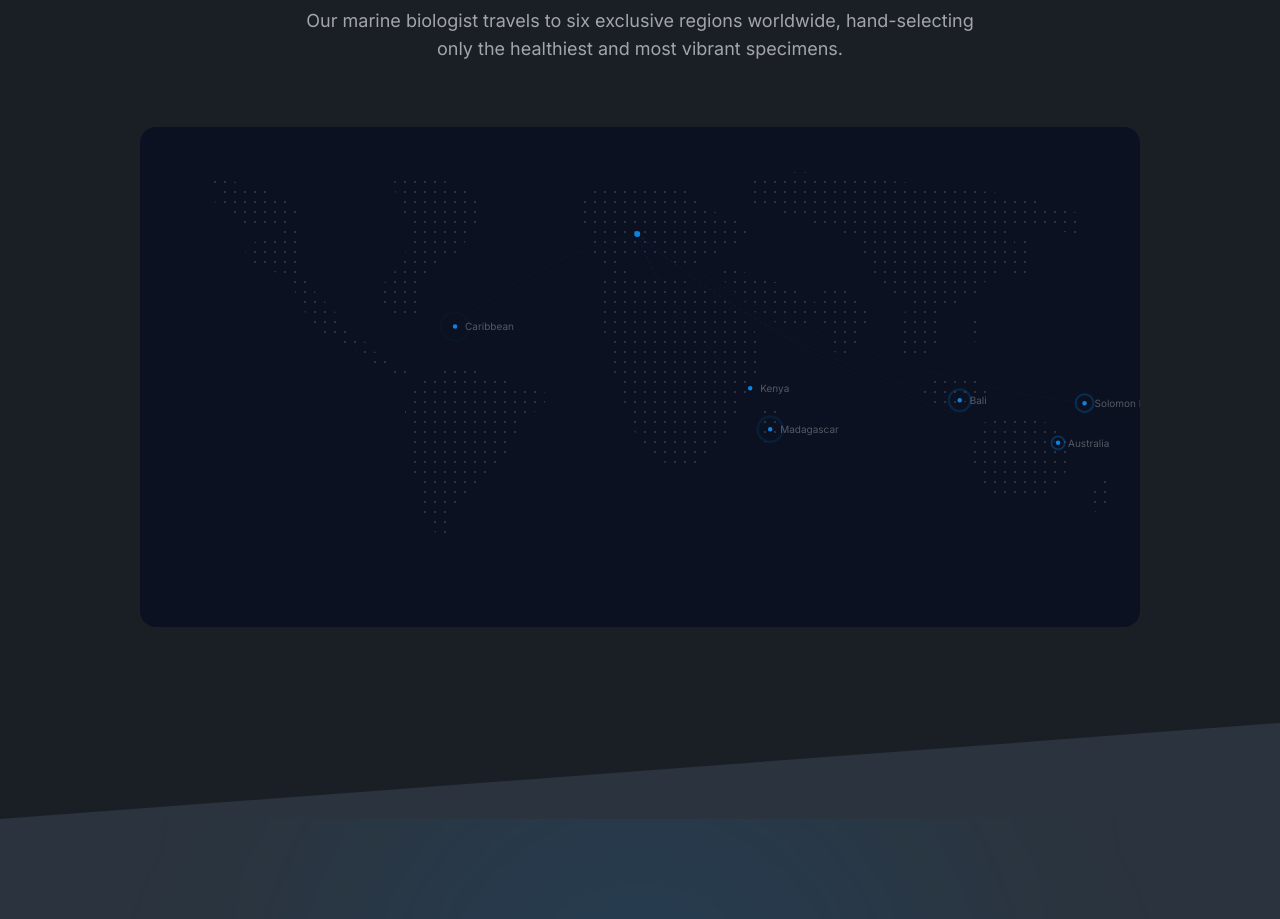
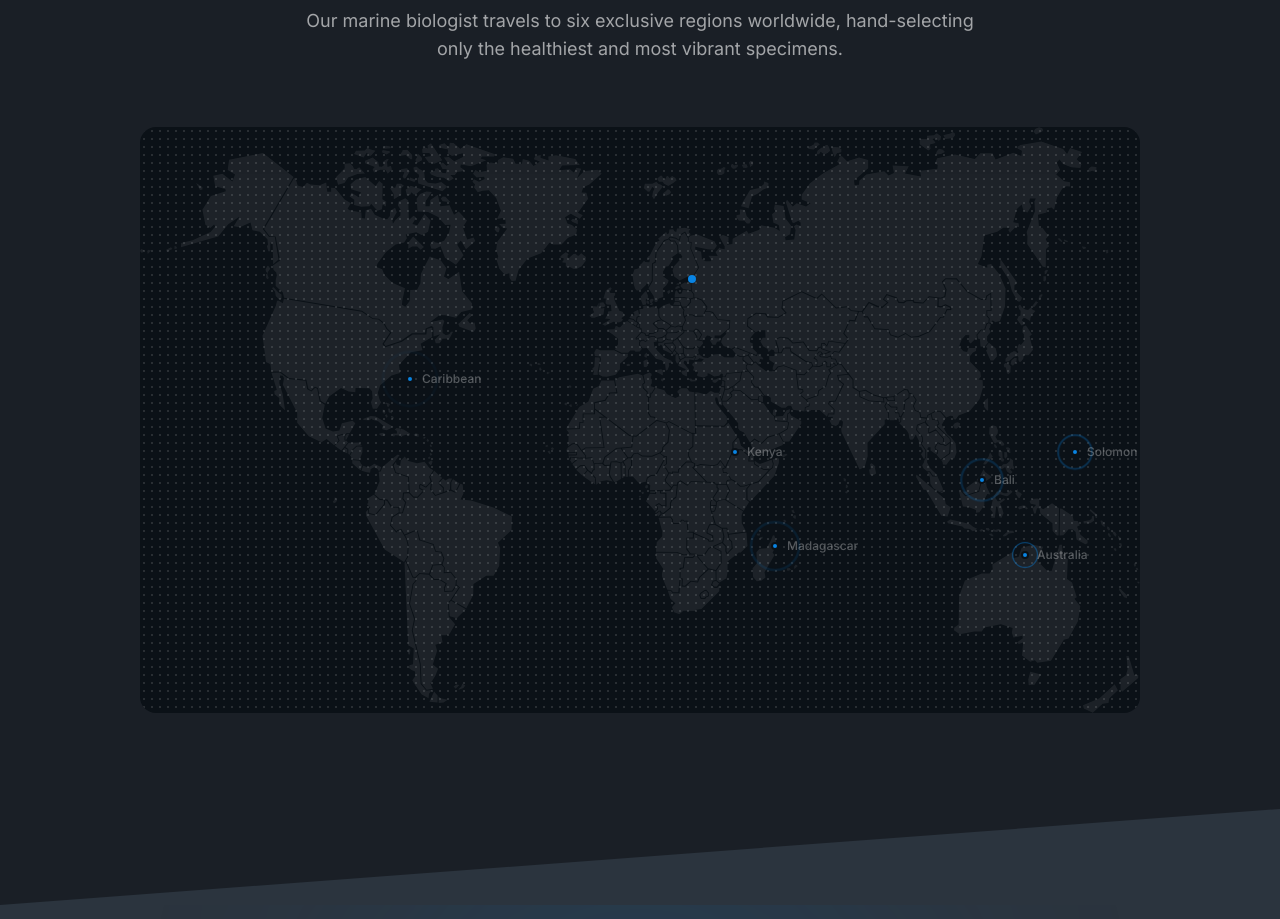
Before and after one commit to eddiejibson/tcf, a Next.js app: page / in a window 1280 px wide. Shown: the part 3040-3959 px from the top of the page. Built offline with nearby package versions, Linux system fonts and the light colour scheme.

Commit message:
first commit

```diff
--- a/app/components/SourceMap.tsx
+++ b/app/components/SourceMap.tsx
@@ -6,111 +6,61 @@ import { useCallback, useState } from "react";
 interface Location {
   name: string;
   description: string;
-  lat: number;
-  lon: number;
+  // Percentage positions on the map image (manually mapped to the SVG projection)
+  x: number;
+  y: number;
 }
 
+// Positions mapped to the world-map.svg viewBox (30.767, 241.591, 784, 458.6)
+// Conversion: xPct = (svgX - 30.767) / 784.077 * 100
+//              yPct = (svgY - 241.591) / 458.627 * 100
 const LOCATIONS: Location[] = [
   {
     name: "Madagascar",
+    x: 63.5,
+    y: 71.5,
     description:
       "Rare deepwater Acropora & vibrant soft corals from the Indian Ocean.",
-    lat: -18.77,
-    lon: 46.87,
   },
   {
     name: "Bali",
+    x: 84.2,
+    y: 60.2,
     description:
       "Hand-picked Euphyllia, Goniopora & premium LPS from Indonesian reefs.",
-    lat: -8.34,
-    lon: 115.09,
   },
   {
     name: "Solomon Islands",
+    x: 93.5,
+    y: 55.5,
     description:
       "Pristine wild colonies and unique colour morphs from untouched reefs.",
-    lat: -9.43,
-    lon: 160.03,
   },
   {
     name: "Australia",
+    x: 88.5,
+    y: 73,
     description:
       "World-class Acropora & Chalice from the Great Barrier Reef region.",
-    lat: -23.7,
-    lon: 150.5,
   },
   {
     name: "Kenya",
+    x: 59.5,
+    y: 55.5,
     description:
       "Sustainably harvested corals from East Africa's coastal waters.",
-    lat: -4.04,
-    lon: 39.67,
   },
   {
     name: "Caribbean",
+    x: 27,
+    y: 43,
     description:
       "Aquacultured Gorgonians, Ricordea & rare Caribbean specimens.",
-    lat: 18.22,
-    lon: -66.59,
   },
 ];
 
-// UK origin
-const UK = { lat: 51.5, lon: -1.0 };
-
-function toSvg(lat: number, lon: number): [number, number] {
-  return [((lon + 180) / 360) * 1000, ((90 - lat) / 180) * 500];
-}
-
-function arcPath(from: [number, number], to: [number, number]): string {
-  const mx = (from[0] + to[0]) / 2;
-  const my = (from[1] + to[1]) / 2;
-  const dx = to[0] - from[0];
-  const dy = to[1] - from[1];
-  const dist = Math.sqrt(dx * dx + dy * dy);
-  const offset = dist * 0.12;
-  const nx = -dy / dist;
-  const ny = dx / dist;
-  return `M${from[0]},${from[1]} Q${mx + nx * offset},${my + ny * offset} ${to[0]},${to[1]}`;
-}
-
-const ukPos = toSvg(UK.lat, UK.lon);
-
-// Continent fill paths for dot-matrix clipping (equirectangular 1000x500)
-const CONTINENT_PATHS = [
-  // North America (Alaska through Central America)
-  "M64,53 L83,62 L75,75 L83,81 L90,90 L100,97 L130,100 L155,100 L158,114 L158,118 L160,130 L160,145 L168,156 L175,165 L185,175 L195,185 L200,195 L210,205 L225,215 L235,225 L249,235 L260,242 L275,248 L279,252 L270,252 L258,248 L245,240 L232,235 L220,228 L210,220 L200,215 L188,210 L180,205 L172,196 L165,185 L160,175 L155,165 L150,156 L142,150 L135,145 L128,140 L118,138 L110,135 L105,130 L106,122 L115,115 L128,110 L140,105 L150,100 L155,92 L160,85 L155,78 L148,72 L140,68 L130,65 L118,62 L105,58 L95,55 L80,50 L70,50 Z M250,55 L280,52 L310,55 L330,62 L340,72 L342,82 L340,90 L335,100 L333,105 L325,115 L315,126 L305,132 L294,137 L285,148 L280,158 L277,168 L277,178 L278,185 L272,192 L262,192 L250,188 L238,178 L235,170 L238,162 L245,155 L252,148 L258,140 L264,130 L268,118 L270,108 L268,98 L264,90 L260,82 L258,72 L254,62 Z",
-  // South America
-  "M279,252 L290,248 L305,244 L320,242 L338,244 L350,250 L365,254 L380,258 L400,262 L408,268 L405,275 L398,282 L388,290 L380,298 L375,308 L372,318 L365,328 L358,338 L350,345 L342,350 L335,358 L325,368 L318,378 L312,388 L308,398 L310,405 L305,410 L298,408 L290,400 L285,390 L280,378 L278,365 L275,350 L272,338 L270,325 L268,312 L266,298 L265,285 L266,275 L270,265 L275,258 Z",
-  // Europe
-  "M440,72 L448,68 L458,62 L470,60 L485,58 L498,60 L510,62 L520,60 L535,58 L548,62 L555,68 L560,75 L568,82 L575,85 L582,88 L590,92 L598,95 L605,98 L608,105 L605,110 L598,115 L590,118 L582,122 L575,128 L568,132 L560,135 L552,138 L545,140 L538,138 L530,135 L522,132 L515,128 L508,125 L500,125 L492,128 L485,132 L478,135 L472,138 L466,140 L462,142 L458,138 L455,132 L452,125 L450,118 L448,110 L445,102 L442,95 L440,85 Z",
-  // Africa
-  "M462,148 L470,145 L478,142 L488,145 L498,148 L510,148 L522,150 L535,152 L548,155 L558,158 L568,162 L578,168 L585,172 L592,178 L598,185 L605,192 L612,200 L618,210 L622,218 L625,228 L622,238 L618,245 L612,252 L608,260 L605,268 L600,278 L595,288 L590,298 L585,308 L578,318 L572,325 L565,332 L558,338 L550,342 L542,345 L535,342 L528,338 L520,332 L512,325 L505,318 L498,310 L492,300 L488,290 L485,278 L482,268 L478,258 L475,248 L472,238 L470,228 L468,218 L465,208 L462,198 L460,188 L458,178 L458,168 L460,158 Z",
-  // Madagascar
-  "M625,280 L632,278 L638,282 L640,292 L638,302 L635,312 L630,318 L625,315 L622,305 L620,295 L622,288 Z",
-  // Asia (mainland Russia through Southeast Asia)
-  "M608,55 L630,48 L660,45 L695,48 L730,52 L760,55 L790,58 L820,62 L850,65 L875,68 L895,72 L910,78 L920,82 L935,85 L942,92 L945,100 L942,105 L935,108 L925,105 L910,102 L895,100 L880,98 L870,95 L866,100 L870,108 L875,115 L878,122 L875,128 L870,132 L866,138 L860,142 L855,148 L850,152 L845,155 L838,158 L830,162 L823,158 L818,152 L812,148 L805,145 L798,142 L790,140 L782,138 L775,135 L768,132 L760,128 L752,125 L745,122 L738,118 L730,115 L722,112 L715,110 L708,108 L700,105 L692,102 L685,100 L678,98 L670,95 L662,92 L655,90 L648,88 L640,85 L632,82 L625,80 L618,78 L612,75 L608,68 Z",
-  // Middle East / Arabian Peninsula
-  "M575,140 L585,138 L598,142 L610,148 L622,152 L635,155 L648,158 L658,162 L668,168 L675,175 L680,182 L678,190 L672,195 L665,198 L655,200 L645,198 L635,195 L625,192 L618,188 L612,182 L605,175 L598,168 L592,162 L585,155 L580,148 Z",
-  // India + Sri Lanka
-  "M685,162 L695,158 L708,162 L718,168 L725,178 L728,190 L725,200 L720,210 L715,220 L710,228 L705,232 L698,228 L692,222 L688,212 L685,200 L682,190 L680,180 L682,172 Z",
-  // China / East Asia
-  "M730,92 L748,88 L768,92 L785,98 L795,105 L802,112 L808,120 L812,128 L818,135 L822,142 L828,148 L835,155 L838,162 L835,168 L828,172 L820,175 L812,178 L805,182 L798,185 L790,188 L782,185 L775,180 L768,175 L760,170 L752,165 L745,160 L738,155 L732,148 L728,140 L725,132 L722,122 L720,112 L722,102 Z",
-  // Japan
-  "M878,115 L882,108 L888,105 L892,110 L895,118 L892,128 L888,138 L885,148 L880,152 L875,148 L872,140 L875,130 L878,122 Z",
-  // Korea
-  "M852,118 L858,112 L862,118 L865,128 L862,138 L858,142 L852,138 L850,128 Z",
-  // Southeast Asia peninsula
-  "M768,180 L778,178 L788,182 L798,190 L802,200 L800,210 L795,218 L788,225 L780,230 L772,232 L765,228 L760,220 L758,210 L760,200 L762,190 Z",
-  // Indonesia archipelago
-  "M788,248 L800,245 L815,248 L830,252 L842,255 L850,260 L848,268 L838,272 L825,275 L810,278 L798,278 L788,275 L782,268 L785,258 Z",
-  // Philippines
-  "M832,195 L838,192 L842,198 L840,208 L835,215 L830,210 L828,202 Z",
-  // Australia
-  "M838,298 L858,290 L878,288 L898,292 L915,300 L925,312 L930,325 L928,340 L922,352 L912,362 L898,370 L882,375 L865,372 L850,365 L840,355 L835,342 L832,328 L835,312 Z",
-  // New Zealand
-  "M958,358 L965,352 L970,358 L968,372 L962,382 L955,385 L952,378 L952,368 Z",
-].join(" ");
+// UK origin (approximate position on the SVG)
+const UK = { x: 55.2, y: 26 };
 
 export default function SourceMap() {
   const [active, setActive] = useState<number | null>(null);
@@ -124,137 +74,119 @@ export default function SourceMap() {
 
   return (
     <div className="relative w-full max-w-5xl mx-auto">
-      <svg
-        viewBox="0 0 1000 500"
-        className="w-full h-auto rounded-2xl overflow-hidden"
-        style={{ background: "#0b1120" }}
+      {/* Map container with proper aspect ratio */}
+      <div
+        className="relative w-full rounded-2xl overflow-hidden"
+        style={{
+          aspectRatio: "784 / 459",
+          background: "#0b1117",
+        }}
       >
-        <defs>
-          {/* Dot pattern */}
-          <pattern
-            id="dot-grid"
-            width="10"
-            height="10"
-            patternUnits="userSpaceOnUse"
-          >
-            <circle cx="5" cy="5" r="1" fill="rgba(255,255,255,0.18)" />
-          </pattern>
-
-          {/* Continent clip path */}
-          <clipPath id="continents-clip">
-            <path d={CONTINENT_PATHS} fillRule="evenodd" />
-          </clipPath>
-
-          {/* Glow filter for active markers */}
-          <filter id="glow">
-            <feGaussianBlur stdDeviation="3" result="blur" />
-            <feMerge>
-              <feMergeNode in="blur" />
-              <feMergeNode in="SourceGraphic" />
-            </feMerge>
-          </filter>
-        </defs>
-
-        {/* Dot-matrix continents */}
-        <rect
-          width="1000"
-          height="500"
-          fill="url(#dot-grid)"
-          clipPath="url(#continents-clip)"
+        {/* Real world map SVG as background - styled dark with CSS */}
+        <img
+          src="/images/world-map.svg"
+          alt=""
+          aria-hidden
+          className="absolute inset-0 w-full h-full object-cover pointer-events-none select-none"
+          style={{
+            opacity: 0.07,
+            filter: "invert(1) brightness(2)",
+          }}
         />
 
-        {/* Route arcs from UK to each source */}
+        {/* Dot overlay effect - creates the dot-matrix look */}
+        <div
+          className="absolute inset-0 pointer-events-none"
+          style={{
+            backgroundImage:
+              "radial-gradient(circle, rgba(255,255,255,0.12) 1px, transparent 1px)",
+            backgroundSize: "8px 8px",
+            mixBlendMode: "screen",
+          }}
+        />
+
+        {/* SVG overlay for interactive elements */}
+        <svg
+          viewBox="0 0 100 100"
+          className="absolute inset-0 w-full h-full"
+          preserveAspectRatio="none"
+        >
+          {/* Route lines from UK to each source */}
           {LOCATIONS.map((loc, i) => {
-          const target = toSvg(loc.lat, loc.lon);
             const isActive = active === i;
+            const mx = (UK.x + loc.x) / 2;
+            const my = (UK.y + loc.y) / 2;
+            const dx = loc.x - UK.x;
+            const dy = loc.y - UK.y;
+            const dist = Math.sqrt(dx * dx + dy * dy);
+            const nx = -dy / dist;
+            const ny = dx / dist;
+            const offset = dist * 0.1;
+
             return (
               <path
                 key={`route-${loc.name}`}
-              d={arcPath(ukPos, target)}
+                d={`M${UK.x},${UK.y} Q${mx + nx * offset},${my + ny * offset} ${loc.x},${loc.y}`}
                 fill="none"
-              stroke={isActive ? "#0984E3" : "rgba(9,132,227,0.12)"}
-              strokeWidth={isActive ? 1.5 : 0.6}
-              strokeDasharray={isActive ? "none" : "3 3"}
+                stroke={isActive ? "#0984E3" : "rgba(9,132,227,0.1)"}
+                strokeWidth={isActive ? 0.3 : 0.12}
+                strokeDasharray={isActive ? "none" : "0.5 0.5"}
                 className="transition-all duration-300"
+                vectorEffect="non-scaling-stroke"
               />
             );
           })}
+        </svg>
 
-        {/* UK origin dot */}
-        <circle cx={ukPos[0]} cy={ukPos[1]} r={3} fill="#0984E3" />
+        {/* UK origin marker */}
+        <div
+          className="absolute w-2 h-2 -translate-x-1/2 -translate-y-1/2 z-10"
+          style={{ left: `${UK.x}%`, top: `${UK.y}%` }}
+        >
+          <div className="w-full h-full rounded-full bg-[#0984E3]" />
+        </div>
 
         {/* Location markers */}
         {LOCATIONS.map((loc, i) => {
-          const [x, y] = toSvg(loc.lat, loc.lon);
           const isActive = active === i;
           return (
-            <g
+            <div
               key={loc.name}
-              className="cursor-pointer"
-              onClick={() => handleClick(i)}
+              className="absolute -translate-x-1/2 -translate-y-1/2 z-20 cursor-pointer group"
+              style={{ left: `${loc.x}%`, top: `${loc.y}%` }}
               onMouseEnter={() => handleEnter(i)}
               onMouseLeave={handleLeave}
+              onClick={() => handleClick(i)}
             >
-              {/* Ping ring */}
-              <circle
-                cx={x}
-                cy={y}
-                r={5}
-                fill="none"
-                stroke="#0984E3"
-                strokeWidth={1}
+              {/* Ping animation */}
+              <div
+                className="absolute inset-0 -m-1.5 rounded-full border border-[#0984E3]"
                 style={{
-                  transformOrigin: `${x}px ${y}px`,
                   animation: "source-ping 2.5s ease-out infinite",
                   animationDelay: `${i * 0.4}s`,
                 }}
               />
-              {/* Glow when active */}
+              {/* Glow */}
               {isActive && (
-                <circle
-                  cx={x}
-                  cy={y}
-                  r={8}
-                  fill="rgba(9,132,227,0.2)"
-                  filter="url(#glow)"
+                <div className="absolute -inset-3 rounded-full bg-[#0984E3]/20 blur-sm" />
+              )}
+              {/* Dot */}
+              <div
+                className={`relative rounded-full bg-[#0984E3] border-2 border-[#0b1117] transition-all duration-200 ${
+                  isActive ? "w-3 h-3 -m-0.5" : "w-2 h-2"
+                }`}
               />
-              )}
-              {/* Solid dot */}
-              <circle
-                cx={x}
-                cy={y}
-                r={isActive ? 4 : 3}
-                fill="#0984E3"
-                stroke="#0b1120"
-                strokeWidth={1.5}
-                className="transition-all duration-200"
-              />
-              {/* Hit area */}
-              <circle cx={x} cy={y} r={20} fill="transparent" />
-            </g>
+              {/* Label */}
+              <span
+                className={`absolute left-full ml-2 top-1/2 -translate-y-1/2 whitespace-nowrap text-[10px] md:text-xs font-medium transition-all duration-200 select-none ${
+                  isActive ? "text-white" : "text-white/30"
+                }`}
+              >
+                {loc.name}
+              </span>
+            </div>
           );
         })}
-
-        {/* Location labels */}
-        {LOCATIONS.map((loc, i) => {
-          const [x, y] = toSvg(loc.lat, loc.lon);
-          const isActive = active === i;
-          return (
-            <text
-              key={`label-${loc.name}`}
-              x={x + 10}
-              y={y + 4}
-              fill={isActive ? "#ffffff" : "rgba(255,255,255,0.3)"}
-              fontSize={isActive ? 11 : 10}
-              fontFamily="Inter, system-ui, sans-serif"
-              fontWeight={isActive ? 600 : 400}
-              className="transition-all duration-200 pointer-events-none select-none"
-            >
-              {loc.name}
-            </text>
-          );
-        })}
-      </svg>
 
         {/* Tooltip */}
         <AnimatePresence>
@@ -267,16 +199,16 @@ export default function SourceMap() {
               transition={{ duration: 0.15 }}
               className="absolute z-50 pointer-events-none"
               style={{
-              left: `${(toSvg(LOCATIONS[active].lat, LOCATIONS[active].lon)[0] / 1000) * 100}%`,
-              top: `${(toSvg(LOCATIONS[active].lat, LOCATIONS[active].lon)[1] / 500) * 100}%`,
-              transform: "translate(-50%, -130%)",
+                left: `${LOCATIONS[active].x}%`,
+                top: `${LOCATIONS[active].y}%`,
+                transform: "translate(-50%, calc(-100% - 16px))",
               }}
             >
-            <div className="bg-[#1a1f26] border border-white/10 rounded-lg px-4 py-3 shadow-xl min-w-[200px] max-w-[240px]">
-              <p className="text-white font-semibold text-sm mb-1">
+              <div className="bg-[#1a1f26]/95 backdrop-blur-sm border border-white/10 rounded-lg px-4 py-3 shadow-xl min-w-[180px] max-w-[220px]">
+                <p className="text-white font-semibold text-xs mb-1">
                   {LOCATIONS[active].name}
                 </p>
-              <p className="text-white/50 text-xs leading-relaxed">
+                <p className="text-white/50 text-[10px] leading-relaxed">
                   {LOCATIONS[active].description}
                 </p>
               </div>
@@ -284,5 +216,6 @@ export default function SourceMap() {
           )}
         </AnimatePresence>
       </div>
+    </div>
   );
 }
```
Also changed, not shown: next.config.ts (+8 -0 lines), public/images/world-map.svg (added). Lines whose indentation alone changed are shown as unchanged.
